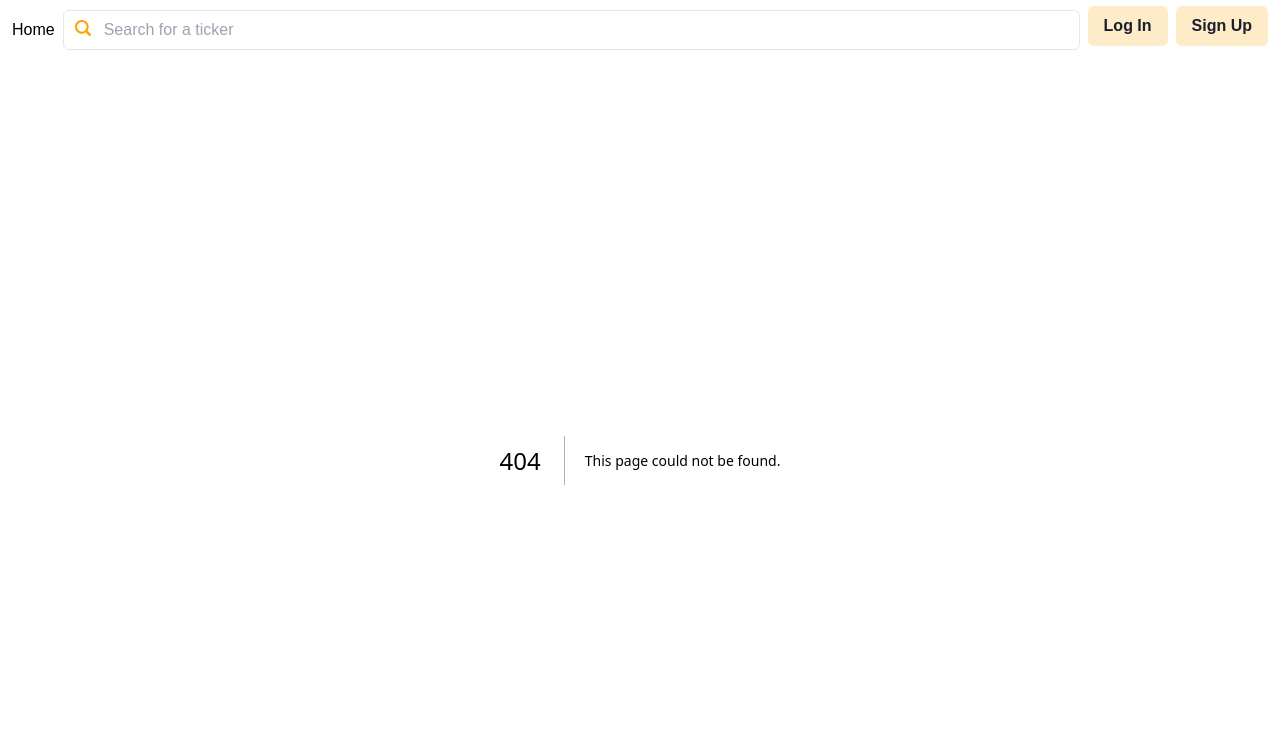
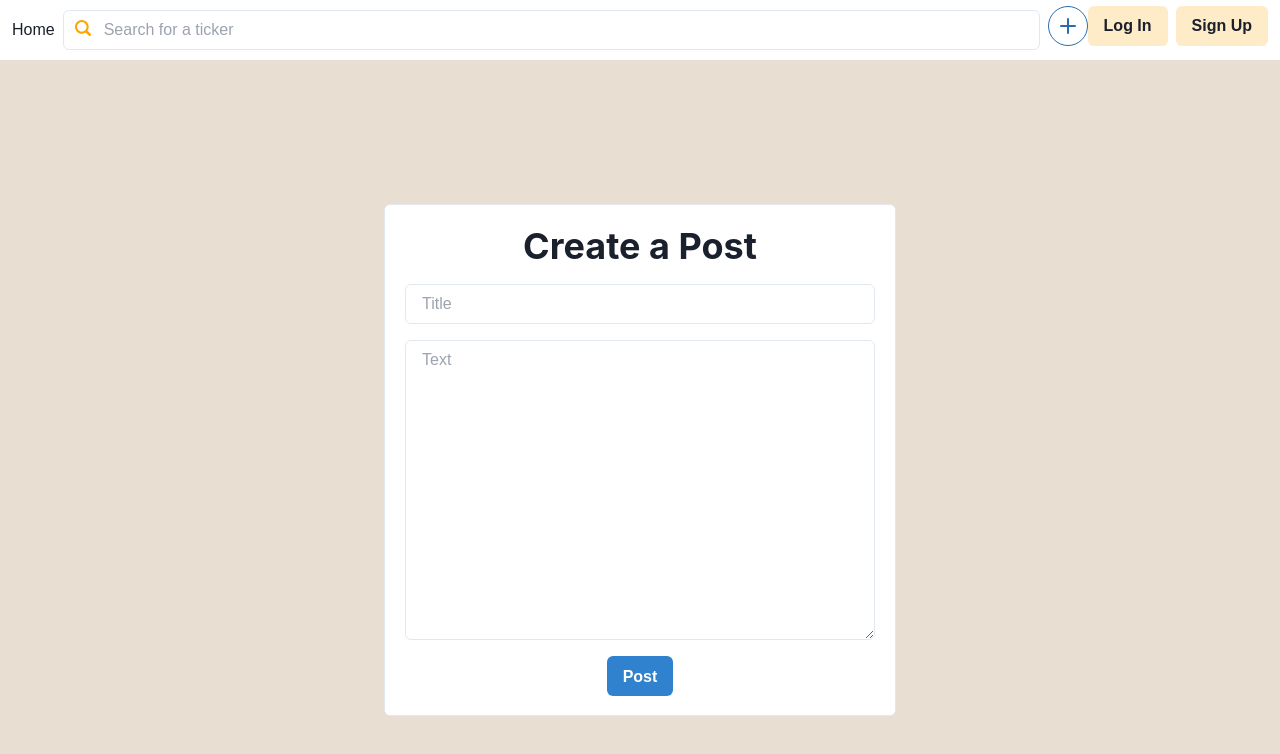
Before and after one commit to monkeypunkey21/due-diligence, a Next.js app in the folder frontend/: page /create in a window 1280 px wide. Before the commit this address had no page. Shown: the top 754 px of the page. Built offline with nearby package versions, Linux system fonts and the light colour scheme.

Commit message:
Added creatPost page and routing

```diff
--- a/frontend/src/components/NavBar/NavBar.tsx
+++ b/frontend/src/components/NavBar/NavBar.tsx
@@ -3,6 +3,7 @@ import Link from "next/link"
 import React from "react"
 import AuthContent from "./AuthContent"
 import SearchBar from "./SearchBar"
+import PostForm from './PostForm'
 
 const NavBar : React.FC = () =>
 {
@@ -14,6 +15,9 @@ const NavBar : React.FC = () =>
                 <Link href = '/'>Home</Link>
             </Flex>
             <SearchBar/>
+            <Link href = '/create'>
+                <PostForm/>
+            </Link>
             <AuthContent/>
         </Flex>
     );
--- /dev/null
+++ b/frontend/src/components/NavBar/PostForm.tsx
@@ -0,0 +1,16 @@
+import React from "react"
+import { AddIcon } from "@chakra-ui/icons"
+import { IconButton } from "@chakra-ui/react";
+
+
+
+const PostForm: React.FC = () =>
+{
+    return (
+        <div>
+            <IconButton isRound={true} colorScheme="blue" variant="outline" aria-label="Make a Post" icon={<AddIcon/>}/>
+        </div>
+    )
+}
+
+export default PostForm;
--- /dev/null
+++ b/frontend/src/pages/create.tsx
@@ -0,0 +1,73 @@
+import {
+    FormControl,
+    FormLabel,
+    FormErrorMessage,
+    FormHelperText,
+    Input,
+    Card,
+    CardBody,
+    Textarea,
+    CardHeader,
+    Heading,
+    Box,
+    Button,
+    VStack,
+    Flex
+  } from '@chakra-ui/react'
+import {useState} from 'react'
+
+
+const createPost = () =>
+{
+    const [title, setTitle] = useState('')
+    const [body, setBody] = useState('')
+    const [titleError, setTitleError] = useState('')
+    const [bodyError, setBodyError] = useState('')
+
+    const handleSubmit = async () => {
+
+        if (!title)
+            return setTitleError('Must have a title')
+
+        else if (!body)
+            return setBodyError('Must have a body')
+
+        const response = await fetch('http://localhost:4000/api/posts/', {
+            method: 'POST',
+            body: JSON.stringify({
+                title,
+                body
+            }),
+            headers: {
+                'Content-Type': 'application/json'
+            }
+        })
+
+        const json = await response.json()
+
+        if (response.ok)
+        {
+            setTitle('')
+            setBody('')
+            setTitleError('')
+            setBodyError('')
+        }
+        console.log(json);
+    }
+
+    return (
+        <Flex flexDirection="column" alignItems="center" justifyContent="center" height="100vh"
+      >
+        <Box border="1px" borderColor="gray.200" borderRadius="md" p={5} maxWidth="800px" mx="auto" bgColor='white' boxSize='lg' flexDirection='column' alignItems='center' justifyContent='center'>
+                <VStack spacing={4} align="center">
+                    <Heading justifyContent='center'>Create a Post</Heading>
+                    <Input isInvalid={titleError != ''} placeholder="Title" onChange={(e) => {setTitle(e.target.value)}} value={title} size="md" />
+                    <Textarea isInvalid={bodyError != ''} placeholder="Text" onChange={(e) => {setBody(e.target.value)}} value={body} height='300px'/>
+                    <Button onClick={handleSubmit} colorScheme="blue">Post</Button>
+                </VStack>
+        </Box>
+        </Flex>
+    )
+}
+
+export default createPost
```
Also changed, not shown: frontend/src/pages/PostForm.tsx (deleted).
